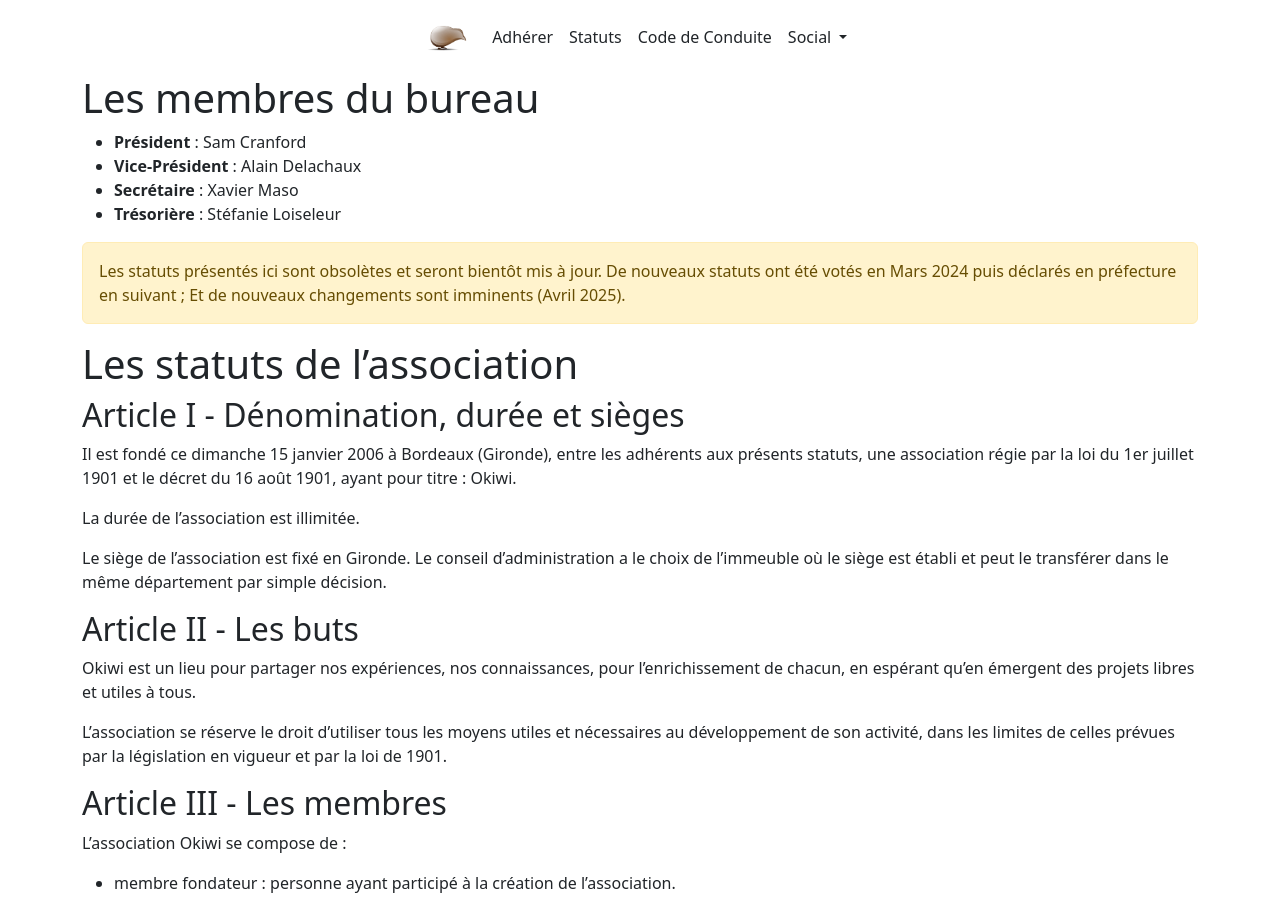
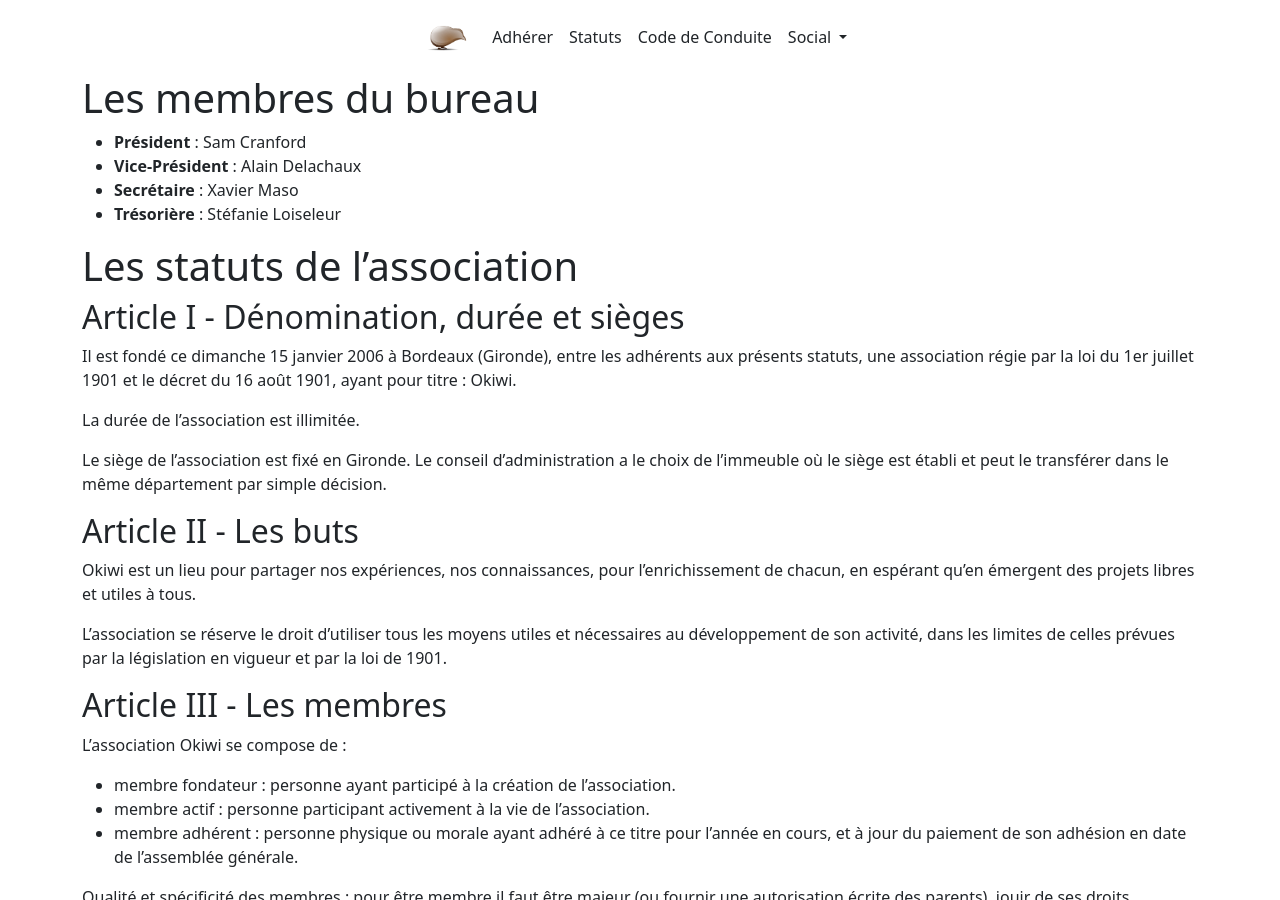
Before and after one commit to okiwi/okiwi.org, a Jekyll site: the page built from statuts/index.md, in a window 1280 px wide and 900 px high. Built offline with Jekyll 4.4.1, drawn with Linux system fonts in a browser that asks for light colours; our own code applies the rules of GitHub Pages for plain Markdown files.

Commit message:
statuts: Enlever l'alerte

```diff
--- a/statuts/index.md
+++ b/statuts/index.md
@@ -8,10 +8,6 @@
 - **Vice-Président** : Alain Delachaux
 - **Secrétaire** : Xavier Maso
 - **Trésorière** : Stéfanie Loiseleur
-
-<div class="alert alert-warning" role="alert">
-    Les statuts présentés ici sont obsolètes et seront bientôt mis à jour. De nouveaux statuts ont été votés en Mars 2024 puis déclarés en préfecture en suivant ; Et de nouveaux changements sont imminents (Avril 2025).
-</div>
 
 # Les statuts de l'association
 
```
